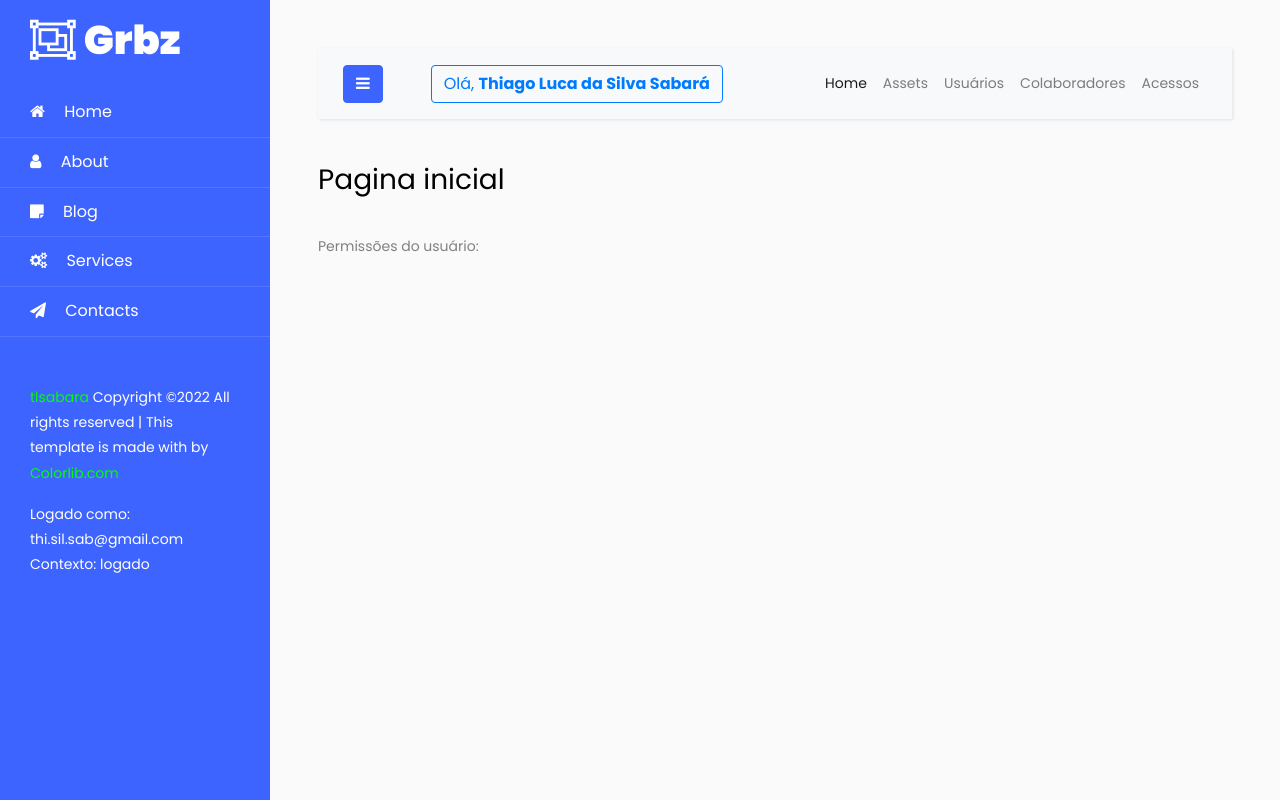
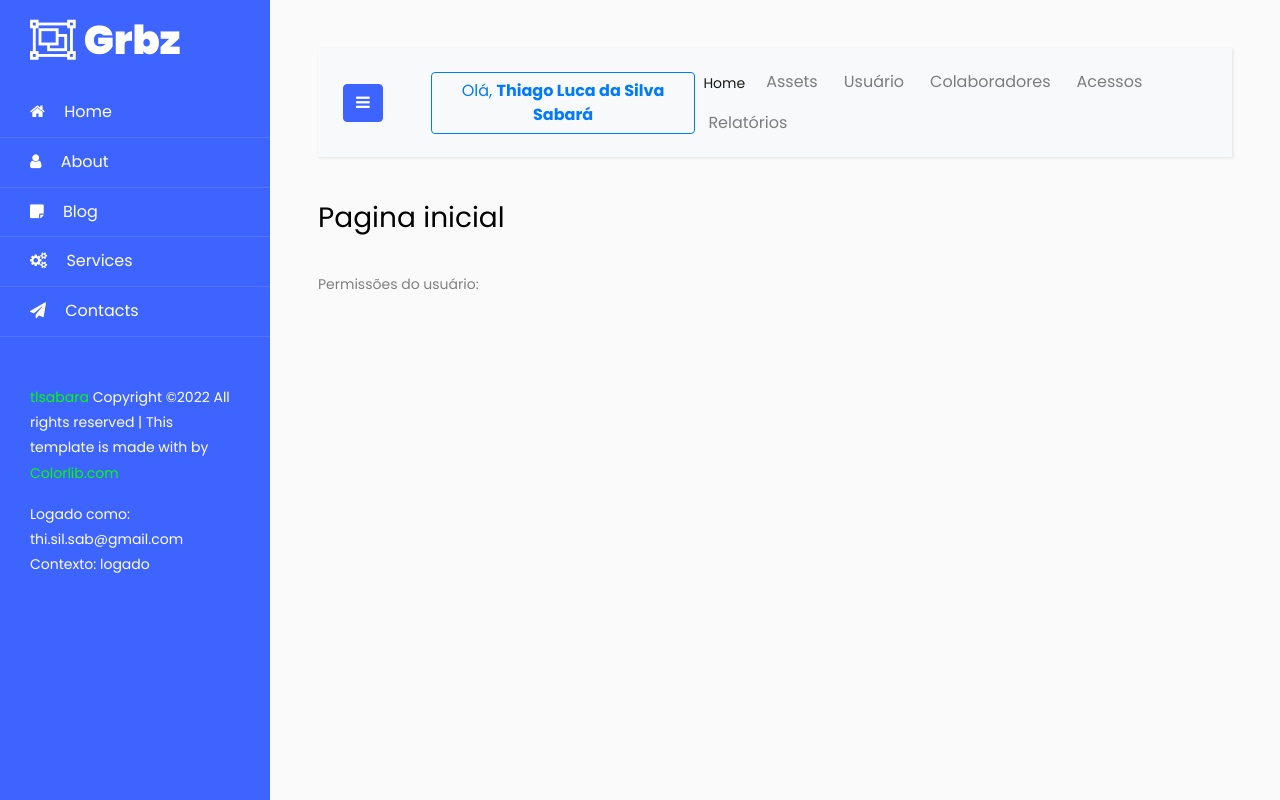
Before and after one commit to tlsabara/miniature-garbanzo, a Django app: page /myhome/ in a window 1280 px wide. Run offline with Django 4.2, Linux system fonts and the light colour scheme; a user stored in the database is signed in; parts of the project's set-up code (start-up, migrations or seed data) failed here and were passed over; some libraries are stand-ins or nearby versions.

Commit message:
Montando estruturas de layout

```diff
--- a/core/models.py
+++ b/core/models.py
@@ -3,7 +3,7 @@
 
 from miniature_garbanzo.utils.abcmodels import GarbanzoModel
 
-from core.utils import AppCoreChoisces
+from .utils.core_choices import AppCoreChoices
 
 
 # Create your models here.
@@ -12,7 +12,7 @@
     sys_name_gperms = models.CharField(max_length=100)
     long_desc_gperms = models.TextField(max_length=1000, null=True, blank=True)
     app_gperms = models.TextField(
-        max_length=50, choices=AppCoreChoisces.GarbanzoPerms.APPS, default="CORE"
+        max_length=50, choices=AppCoreChoices.GarbanzoPerms.APPS, default="CORE"
     )
 
     def __str__(self):
--- a/core/templates/core/top-menu.html
+++ b/core/templates/core/top-menu.html
@@ -1,6 +1,5 @@
 <nav class="navbar navbar-expand-lg navbar-light bg-light">
             <div class="container-fluid">
-
                 <button type="button" id="sidebarCollapse" class="btn btn-primary">
                     <i class="fa fa-bars"></i>
                     <span class="sr-only">Toggle Menu</span>
@@ -38,16 +37,68 @@
                                 <a class="nav-link" href="#">Home</a>
                             </li>
                             <li class="nav-item">
-                                <a class="nav-link" href="#">Assets</a>
+                                   <div class="dropdown">
+                                        <div class="btn btn-outline-light" id="dropdownMenuOffset" data-toggle="dropdown" aria-haspopup="true" aria-expanded="false" data-offset="10,20">
+                                            <span class="text-black-50">Assets</span>
+                                        </div>
+                                        <div class="dropdown-menu dropdown-menu-lg-right" aria-labelledby="dropdownMenuOffset">
+                                            <a class="dropdown-item" href="#">Assets Items</a>
+                                            <a class="dropdown-item" href="#">Assets Class</a>
+                                            <a class="dropdown-item" href="#">Assets Links</a>
+                                            <a class="dropdown-item" href="#">Assets Types</a>
+                                        </div>
+                                    </div>
                             </li>
                             <li class="nav-item">
-                                <a class="nav-link" href="#">Usuários</a>
+                                   <div class="dropdown">
+                                        <div class="btn btn-outline-light" id="dropdownMenuOffset" data-toggle="dropdown" aria-haspopup="true" aria-expanded="false" data-offset="10,20">
+                                            <span class="text-black-50">Usuário</span>
+                                        </div>
+                                        <div class="dropdown-menu dropdown-menu-lg-right" aria-labelledby="dropdownMenuOffset">
+                                            <a class="dropdown-item" href="#">Editar Usuário</a>
+                                            <a class="dropdown-item" href="#">Novo Usuário</a>
+                                            <a class="dropdown-item" href="#">Desabilitar Usuário</a>
+                                            <a class="dropdown-item" href="#">Permissões de Usuários</a>
+                                        </div>
+                                    </div>
                             </li>
                             <li class="nav-item">
-                                <a class="nav-link" href="#">Colaboradores</a>
+                                   <div class="dropdown">
+                                        <div class="btn btn-outline-light" id="dropdownMenuOffset" data-toggle="dropdown" aria-haspopup="true" aria-expanded="false" data-offset="10,20">
+                                            <span class="text-black-50">Colaboradores</span>
+                                        </div>
+                                        <div class="dropdown-menu dropdown-menu-lg-right" aria-labelledby="dropdownMenuOffset">
+                                            <a class="dropdown-item" href="#">Cadastro de Colaborador</a>
+                                            <a class="dropdown-item" href="#">Editar Colaborador</a>
+                                            <a class="dropdown-item" href="#">Cadastro de Empresa</a>
+                                            <a class="dropdown-item" href="#"></a>
+                                        </div>
+                                    </div>
                             </li>
                             <li class="nav-item">
-                                <a class="nav-link" href="#">Acessos</a>
+                                   <div class="dropdown">
+                                        <div class="btn btn-outline-light" id="dropdownMenuOffset" data-toggle="dropdown" aria-haspopup="true" aria-expanded="false" data-offset="10,20">
+                                            <span class="text-black-50">Acessos</span>
+                                        </div>
+                                        <div class="dropdown-menu dropdown-menu-lg-right" aria-labelledby="dropdownMenuOffset">
+                                            <a class="dropdown-item" href="#">Cadastro de Sistema</a>
+                                            <a class="dropdown-item" href="#">Criar Acesso</a>
+                                            <a class="dropdown-item" href="#">Editar Acesso</a>
+                                            <a class="dropdown-item" href="#">Assets Types</a>
+                                        </div>
+                                    </div>
+                            </li>
+                            <li class="nav-item">
+                                   <div class="dropdown">
+                                        <div class="btn btn-outline-light" id="dropdownMenuOffset" data-toggle="dropdown" aria-haspopup="true" aria-expanded="false" data-offset="10,20">
+                                            <span class="text-black-50">Relatórios</span>
+                                        </div>
+                                        <div class="dropdown-menu dropdown-menu-lg-right" aria-labelledby="dropdownMenuOffset">
+                                            <a class="dropdown-item" href="#">Relatórios de Assets</a>
+                                            <a class="dropdown-item" href="#">Relatórios de Colaboradores</a>
+                                            <a class="dropdown-item" href="#">Relatórios de Acessos</a>
+                                        </div>
+                                    </div>
                             </li>
                     {% else %}
                         <div class="nav navbar-nav ml-auto">
--- a/core/utils.py
+++ b/core/utils/core_choices.py
@@ -1,4 +1,4 @@
-class AppCoreChoisces:
+class AppCoreChoices:
     class GarbanzoPerms:
         APPS = [
             ("CORE", "APP Core"),
--- a/users/utils.py
+++ b/users/utils.py
@@ -1,3 +1,6 @@
+
+
+# fixme mudar para um módulo igual ao da classe de assets
 class AppUserChoices:
     class Commons:
         GENERO = [
```
Also changed, not shown: conftest.py (+20 -0 lines), core/tests/test_core_utils.py (added, +13 -0 lines), core/utils/core_staticmethods.py (added, +11 -0 lines), miniature_garbanzo/tests/test_validators.py (+5 -8 lines), core/utils/__init__.py (added), 1 other file.
